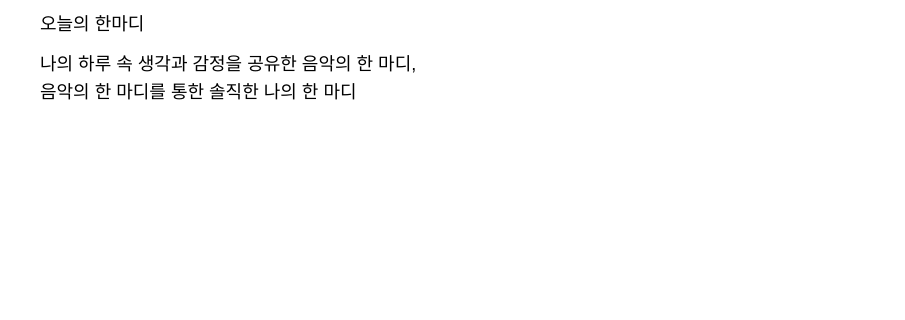
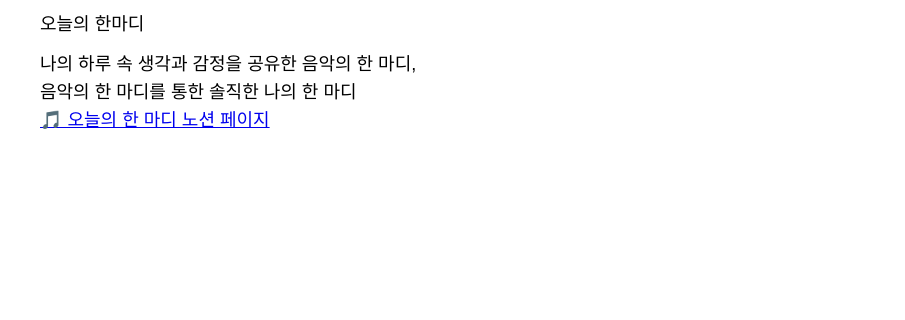
Before and after one commit to offtherecordclub/offtherecordclub, a plain HTML site: page today.html in a window 1280 px wide. Shown: the part 409-729 px from the top of the page, 0-905 px from the left. Drawn offline with Linux system fonts and the light colour scheme; grey boxes are pictures that could not be loaded.

Commit message:
today 변경

```diff
--- a/today.html
+++ b/today.html
@@ -208,6 +208,7 @@
         <p>
           음악의 한 마디를 통한 솔직한 나의 한 마디
         </p>
+        <p><a href="https://www.notion.so/1-b2150f64d3f84b359b9e18e41167457a?pvs=4>">🎵 오늘의 한 마디 노션 페이지</a></p>
 
 
     </div>
```
